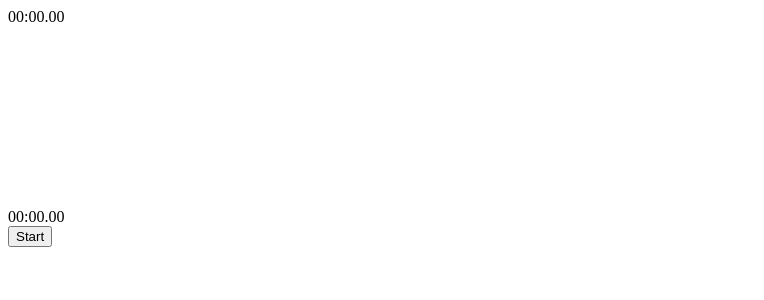
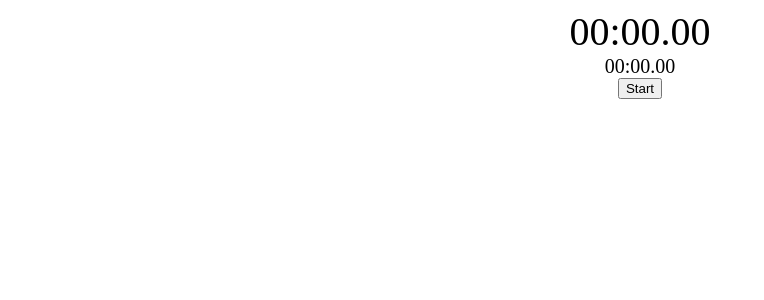
Before and after one commit to miguelgimenezgimenez/stopwatch-assessment, a React app: page / in a window 1280 px wide. Shown: the top 300 px of the page, without its empty margins (0-764 px from the left). Built offline with nearby package versions, Linux system fonts and the light colour scheme.

Commit message:
fix reset

```diff
--- a/src/components/Timer/index.js
+++ b/src/components/Timer/index.js
@@ -27,6 +27,7 @@ export default class Timer extends Component {
   reset () {
     this.stop()
     this.setState({ time: 0 })
+    console.log(this.props.start)
     if (this.props.lapTimer && this.props.start) {
       this.props.storeTime(this.state.time)
       this.start()
--- a/src/components/organisms/StopWatchContainer/index.js
+++ b/src/components/organisms/StopWatchContainer/index.js
@@ -36,7 +36,10 @@ export default class componentName extends Component {
   }
 
   reset () {
-    this.setState({ mainTimerReset: !this.state.mainTimerReset, lapStart: !this.state.mainTimerReset, lapTimes: [] })
+    this.setState({
+      mainTimerReset: !this.state.mainTimerReset,
+      lapStart: !this.state.lapStart,
+      lapTimes: [] })
   }
 
   render () {
@@ -48,7 +51,7 @@ export default class componentName extends Component {
     } = this.state
 
     return (
-      <div>
+      <div className={style.container}>
 
         <div className={style.mainTimer} >
           <Timer
@@ -57,7 +60,7 @@ export default class componentName extends Component {
           />
         </div>
 
-        <div className={style.lap} >
+        <div className={style.lapTimer}>
           <Timer
             start={start}
             reset={lapStart}
--- a/src/components/organisms/StopWatchContainer/style.scss
+++ b/src/components/organisms/StopWatchContainer/style.scss
@@ -1,4 +1,11 @@
+.container {
+  text-align: center;
+}
+
 .mainTimer {
-    height: 200px;
-    width: 200px;
+   font-size: 40px
 }
+
+.lapTimer {
+    font-size: 20px
+}
```
